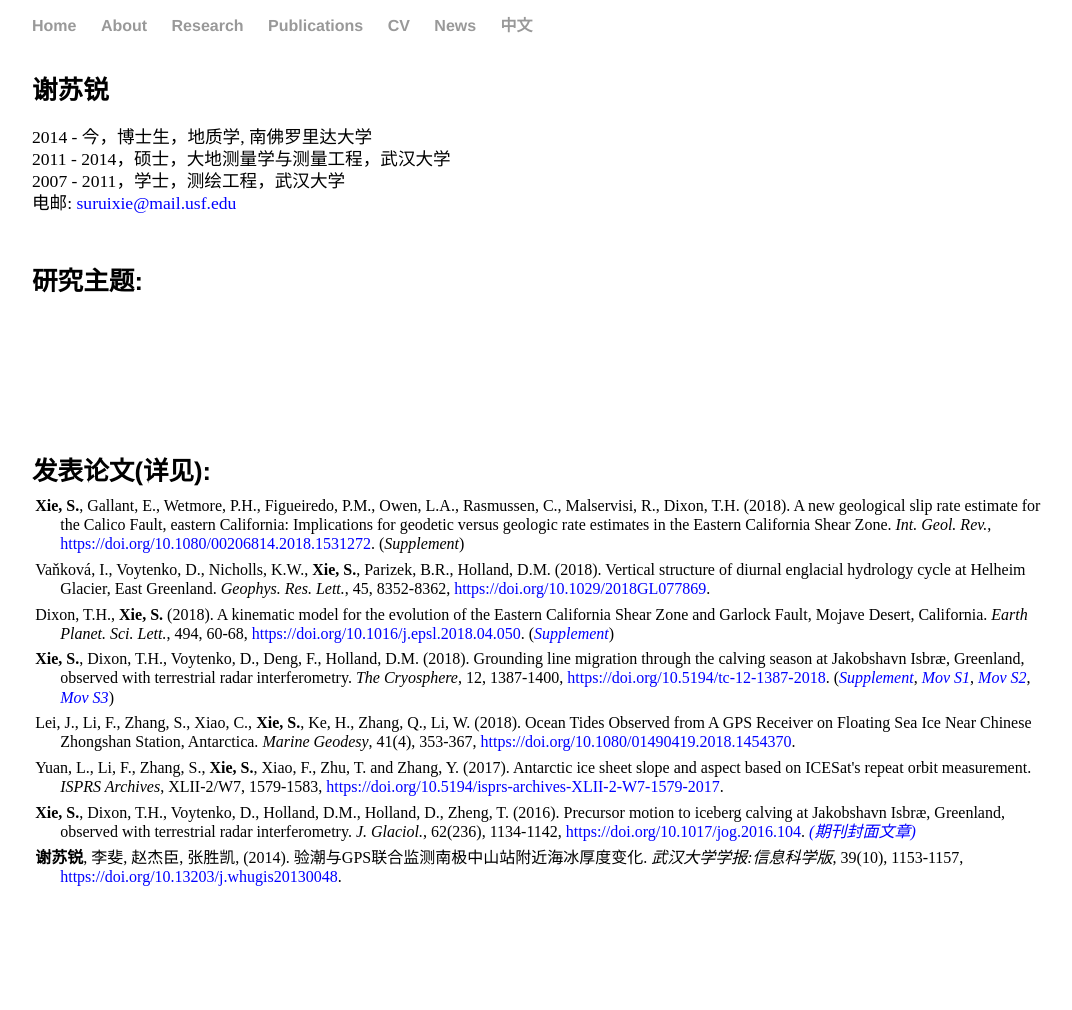
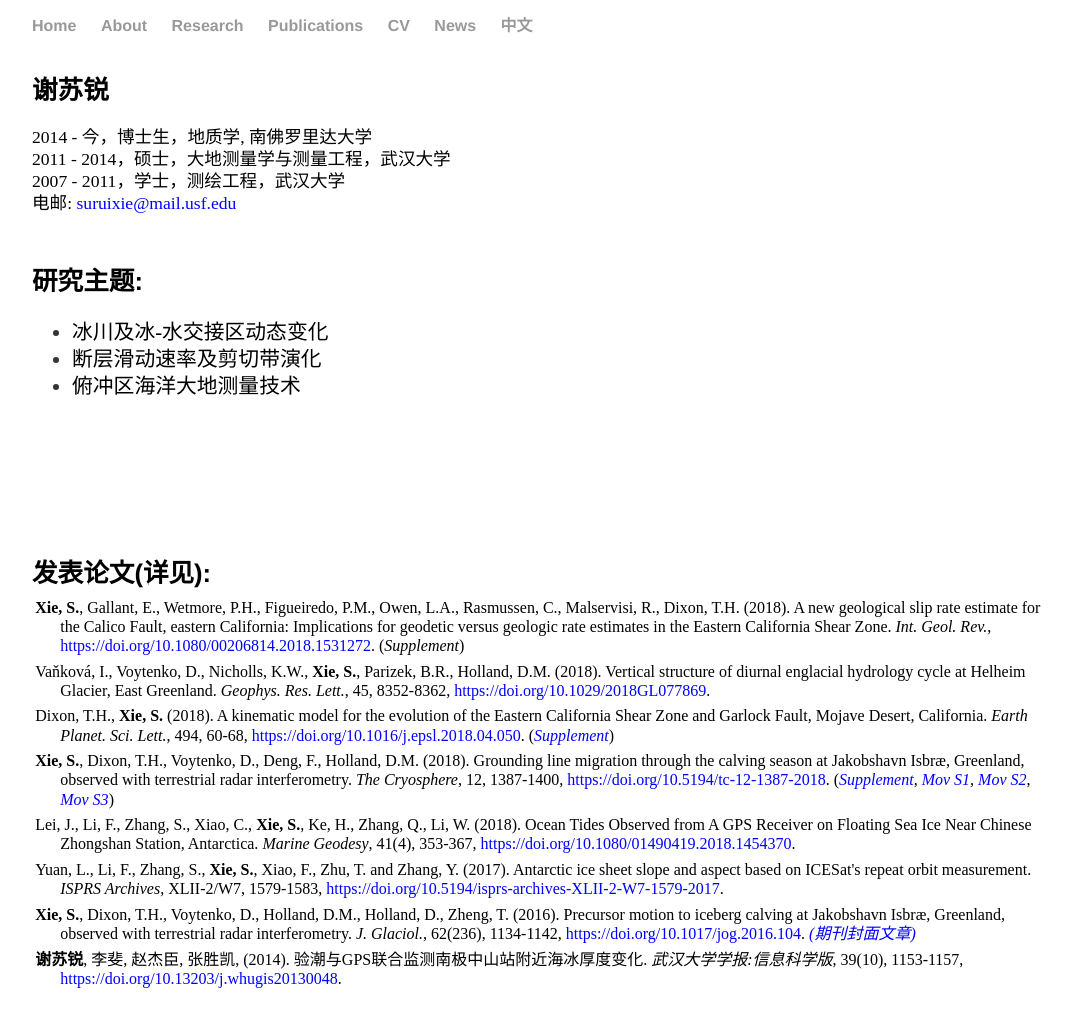
Before and after one commit to suruixie/suruixie.github.io, a Jekyll site: the page built from Chinese/index.html, in a window 1280 px wide. Shown: the whole page, without its empty margins (96-1168 px from the left). Built offline with Jekyll 4.4.1, drawn with Linux system fonts in a browser that asks for light colours; a style sheet for code colours, icons or effects is not loaded; before the commit the page ends 908 px from its top, so only the background shows below that.

Commit message:
Update index.html

```diff
--- a/Chinese/index.html
+++ b/Chinese/index.html
@@ -14,7 +14,12 @@ title: 苏锐的中文页面
 		<a href="mailto:suruixie@mail.usf.edu" style="color:#0000FF;">suruixie@mail.usf.edu</a> <br>
             </p>
 	</div>
-		<h4 style="margin-top:6em;margin-bottom:0.2em;">研究主题: </h4>
+	    <h4 style="margin-top:6em;margin-bottom:0.2em;">研究主题: </h4>
+	    <ul class="research_list">
+		    <li style="line-height:130%; font-size:1.0em;"><a style="color:#000000;">冰川及冰-水交接区动态变化</a></li>
+		    <li style="line-height:130%; font-size:1.0em;"><a style="color:#000000;">断层滑动速率及剪切带演化</a></li>
+		    <li style="line-height:130%; font-size:1.0em;"><a style="color:#000000;">俯冲区海洋大地测量技术</a></li>
+	    </ul>
 	<div class="sideText">
 		<h4 style="margin-top:6em;margin-bottom:0.2em;">发表论文(详见<a  href="https://scholar.google.com/citations?hl=en&user=kF4StsMAAAAJ&view_op=list_works" style="color:#0000FF;"><i class="ai ai-google-scholar ai-2x"></i></a>): </h4>
 		<p  class="publist" style="font-size:1.0em;">
```
